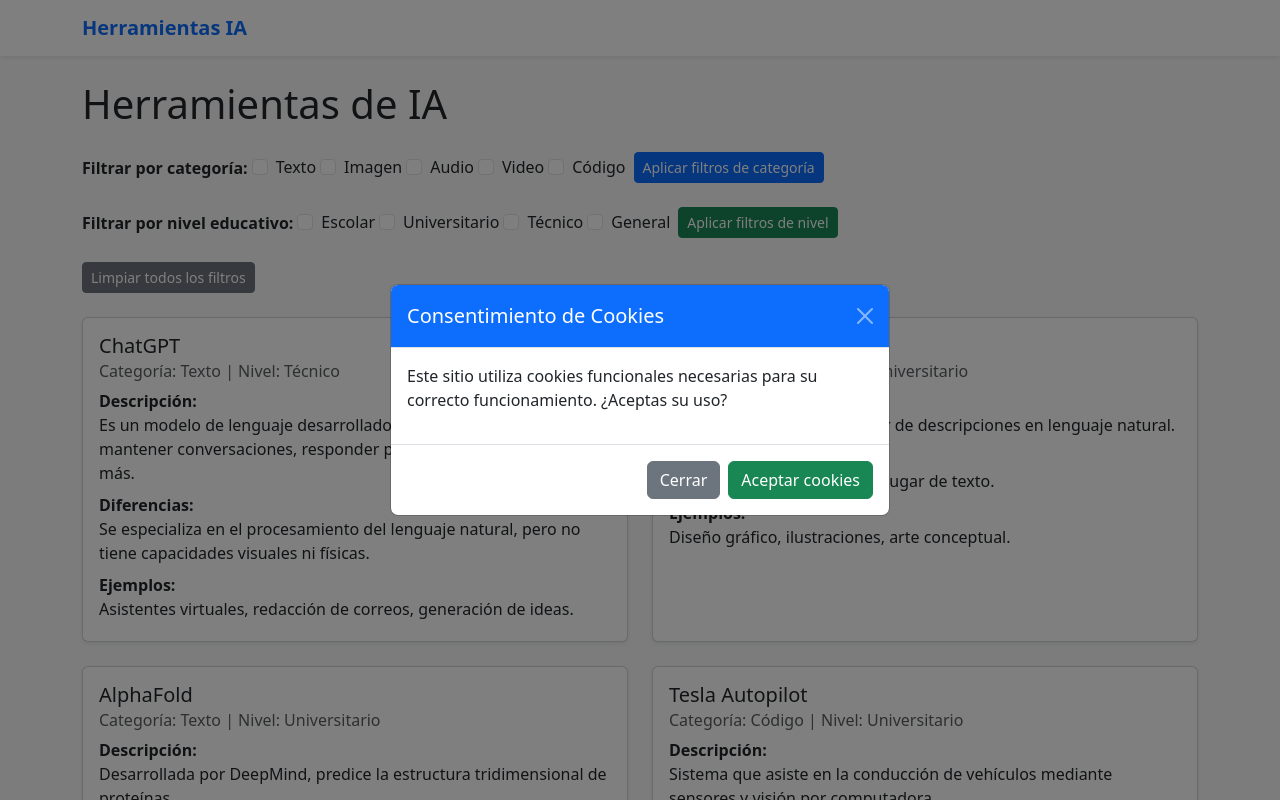
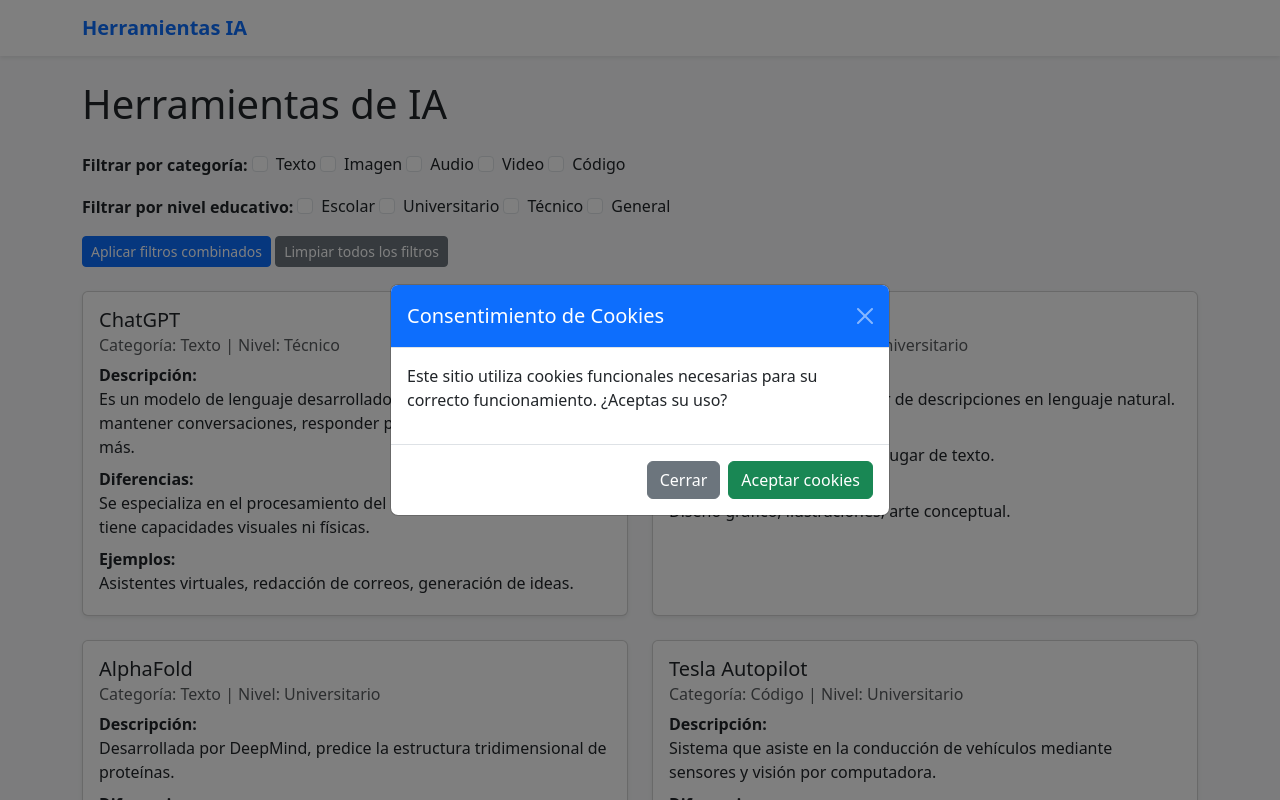
Before and after one commit to AndresGonzalez-git/Proyecto_Ing_Sw, a Django app: page /herramientas/lista/ in a window 1280 px wide. Run offline with Django 5.2, Linux system fonts and the light colour scheme; data comes from the database, SQL or seed files in the repository.

Commit message:
integración entre hu11 y hu02 correcta

```diff
--- a/herramientas/templates/herramientas/lista_herramientas.html
+++ b/herramientas/templates/herramientas/lista_herramientas.html
@@ -5,9 +5,10 @@
 {% block contenido %}
     <h1 class="mb-4">Herramientas de IA</h1>
 
+    <!-- HU11: Formulario único que combina ambos filtros -->
+    <form method="get" class="mb-4">
         <!-- HU02: Filtros de categoría -->
-    <form method="get" class="mb-4">
-        <div class="row g-2 align-items-center">
+        <div class="row g-2 align-items-center mb-3">
             <div class="col-auto fw-bold">Filtrar por categoría:</div>
             {% for valor, nombre in categorias_disponibles %}
                 <div class="col-auto form-check">
@@ -15,19 +16,14 @@
                     <label class="form-check-label" for="cat_{{ valor }}">{{ nombre }}</label>
                 </div>
             {% endfor %}
-            <div class="col-auto">
-                <button type="submit" class="btn btn-primary btn-sm">Aplicar filtros de categoría</button>
-            </div>
         </div>
         <!-- HU02: Mensaje si se seleccionan 5 categorías -->
         {% if categorias_seleccionadas|length >= 5 %}
             <div class="text-danger mt-2">Solo puedes seleccionar hasta 5 categorías.</div>
         {% endif %}
-    </form>
 
         <!-- HU11: Filtros de nivel educativo -->
-    <form method="get" class="mb-4">
-        <div class="row g-2 align-items-center">
+        <div class="row g-2 align-items-center mb-3">
             <div class="col-auto fw-bold">Filtrar por nivel educativo:</div>
             {% for valor, nombre in niveles_disponibles %}
                 <div class="col-auto form-check">
@@ -35,22 +31,20 @@
                     <label class="form-check-label" for="nivel_{{ valor }}">{{ nombre }}</label>
                 </div>
             {% endfor %}
-            <div class="col-auto">
-                <button type="submit" class="btn btn-success btn-sm">Aplicar filtros de nivel</button>
-            </div>
         </div>
         <!-- HU11: Mensaje si se seleccionan 4 niveles -->
         {% if niveles_seleccionados|length >= 4 %}
             <div class="text-danger mt-2">Solo puedes seleccionar hasta 4 niveles educativos.</div>
         {% endif %}
-    </form>
 
-    <!-- HU11: Botón para limpiar todos los filtros -->
+        <!-- HU11: Botones de acción para aplicar ambos filtros -->
         <div class="row mb-4">
             <div class="col-auto">
+                <button type="submit" class="btn btn-primary btn-sm">Aplicar filtros combinados</button>
                 <a href="?" class="btn btn-secondary btn-sm">Limpiar todos los filtros</a>
             </div>
         </div>
+    </form>
 
     <div class="row row-cols-1 row-cols-md-2 g-4">
         {% for herramienta in herramientas %}
```
Lines whose indentation alone changed are shown as unchanged.
